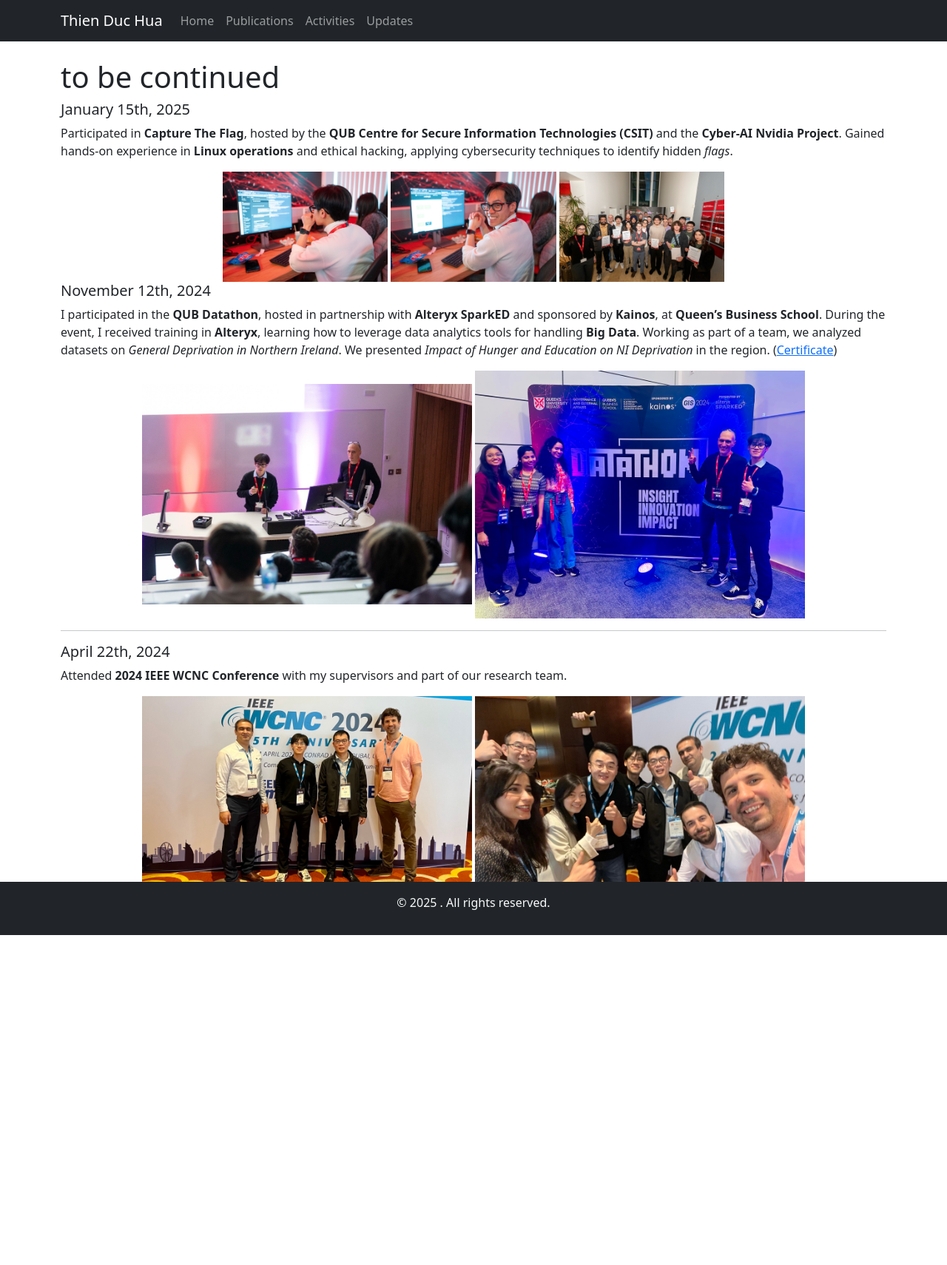
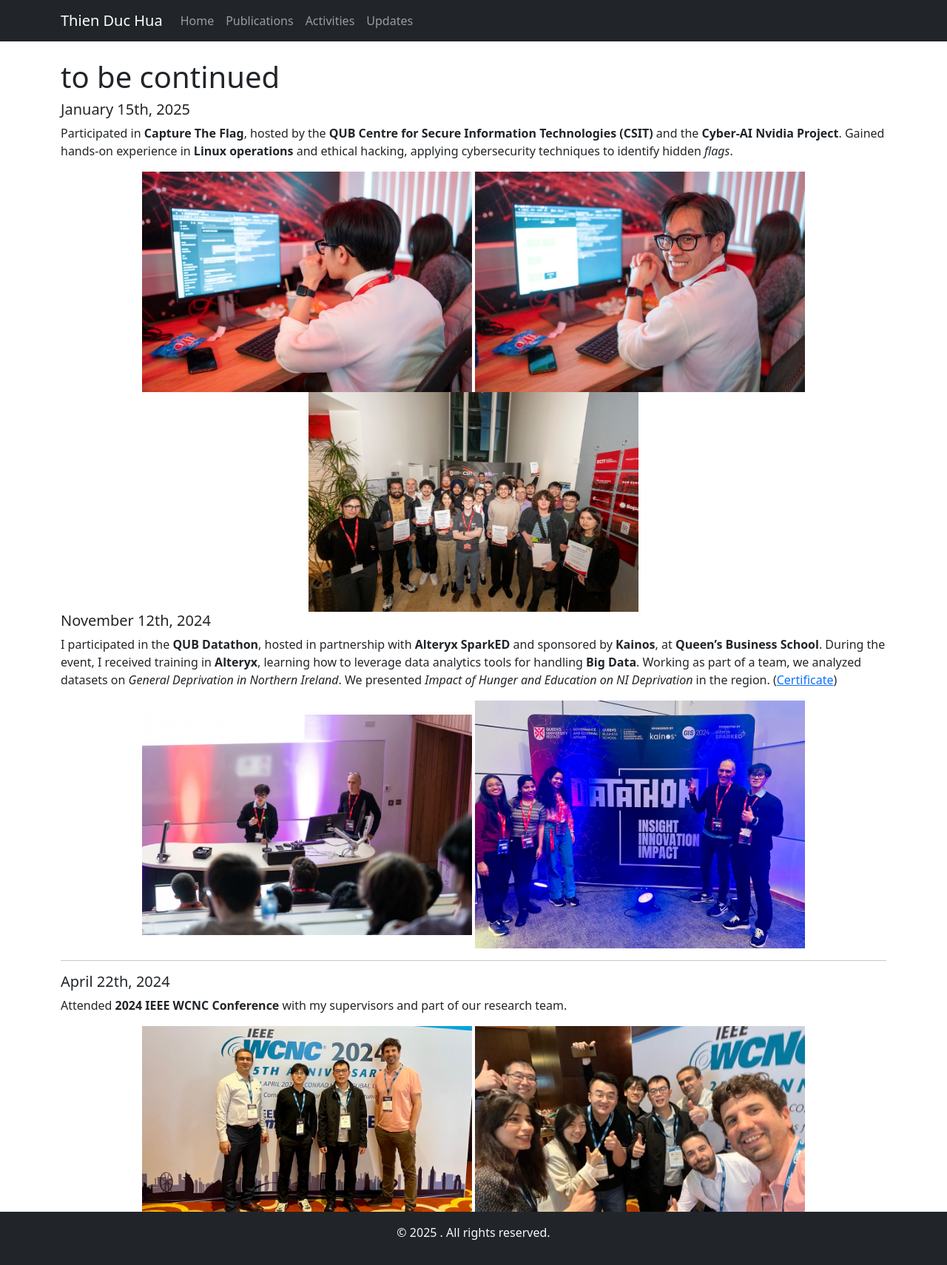
Before and after one commit to thienduchua/thienduchua.github.io, a Jekyll site: the page built from updates.md, in a window 1280 px wide. Shown: the whole page at 74% size. Built offline with Jekyll 4.4.1, drawn with Linux system fonts in a browser that asks for light colours; before the commit the page ends 1264 px from its top, so only the background shows below that.

Commit message:
Update updates.md

```diff
--- a/updates.md
+++ b/updates.md
@@ -8,9 +8,9 @@ title: Updates
 ##### January 15th, 2025
 Participated in **Capture The Flag**, hosted by the **QUB Centre for Secure Information Technologies (CSIT)** and the **Cyber-AI Nvidia Project**. Gained hands-on experience in **Linux operations** and ethical hacking, applying cybersecurity techniques to identify hidden *flags*.
 <div align="center">
-    <img src="/assets/ctf_1.jpg" alt="1" width="20%">
-    <img src="/assets/ctf_2.jpg" alt="2" width="20%">
-    <img src="/assets/ctf_3.jpg" alt="3" width="20%">
+    <img src="/assets/ctf_1.jpg" alt="1" width="40%">
+    <img src="/assets/ctf_2.jpg" alt="2" width="40%">
+    <img src="/assets/ctf_3.jpg" alt="3" width="40%">
 </div>
 
 
```
